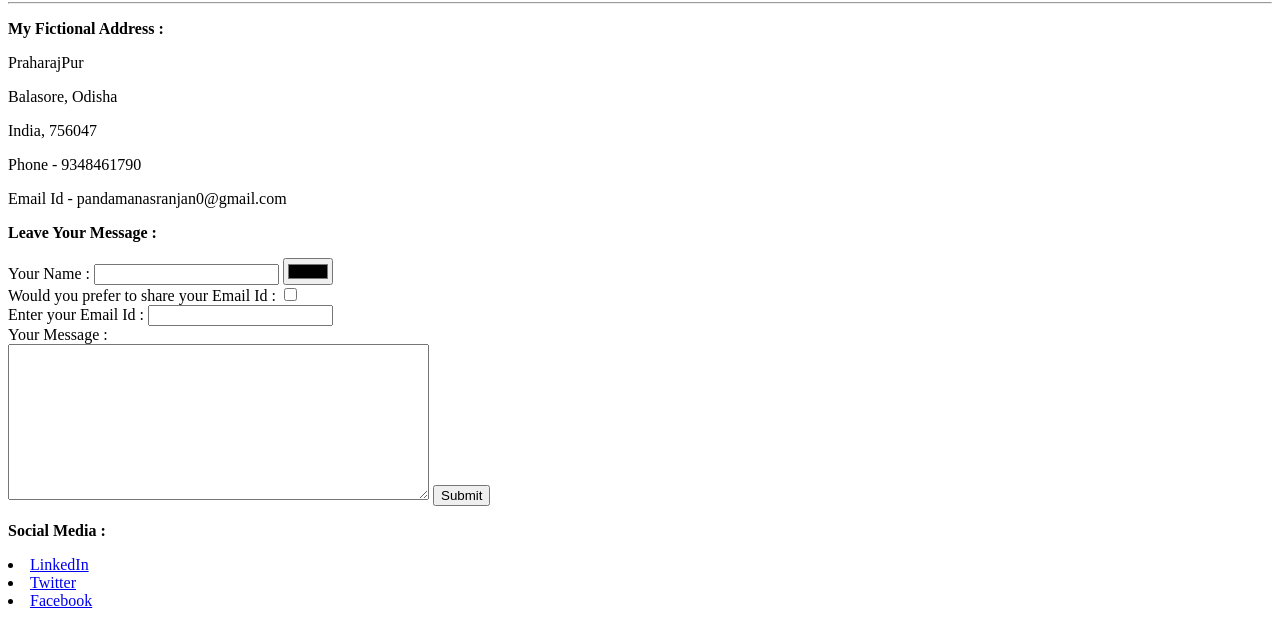
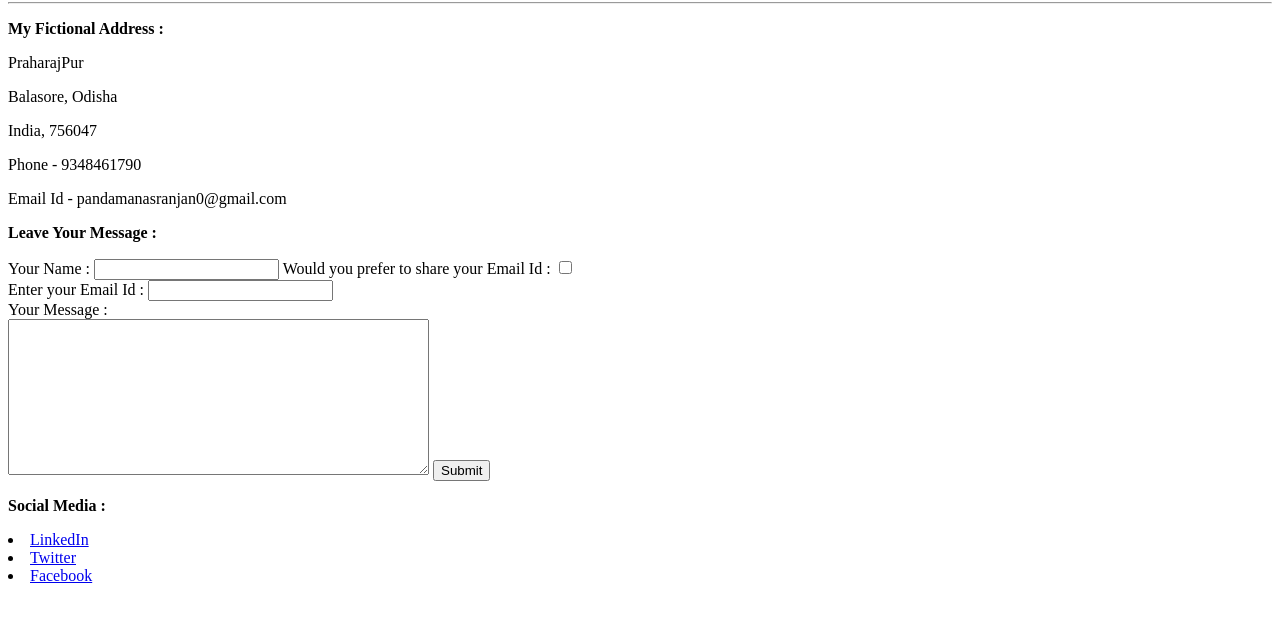
Before and after one commit to Manas111/CV, a plain HTML site: page contact.html in a window 1280 px wide. Shown: the part 78-722 px from the top of the page. Drawn offline with Linux system fonts and the light colour scheme.

Commit message:
Deleted the color option inside the form

```diff
--- a/contact.html
+++ b/contact.html
@@ -20,7 +20,7 @@
   <form action="mailto:mrp20955@gmail.com" method="post" enctype="text/plain">
     <label>Your Name : </label>
     <input type="text" name="Your Name - " value="">
-    <input type="color" name="" value=""><br>
+
     <label>Would you prefer to share your Email Id : </label>
     <input type="checkbox" name="" value=""><br>
     <label>Enter your Email Id : </label>
```
